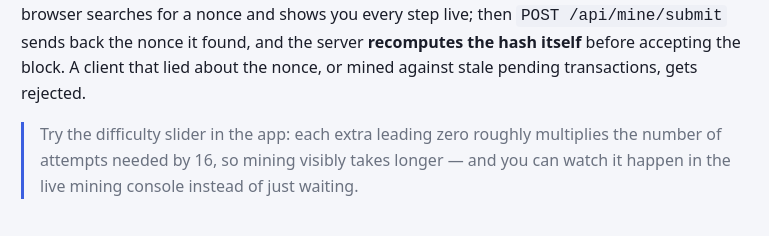
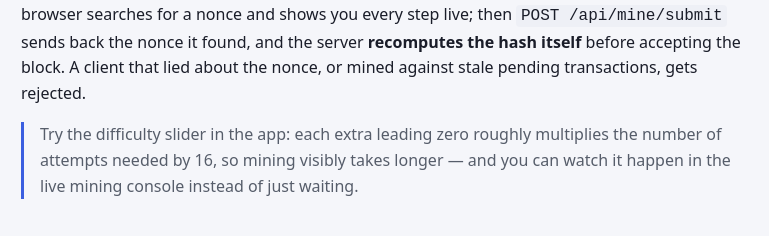
Before and after one commit to masghar/blockchain, a website: page tutorial.html in a window 1280 px wide. Shown: the part 2469-2705 px from the top of the page, 251-1020 px from the left. Drawn offline with Linux system fonts and the light colour scheme.

Commit message:
fix: address final review findings on light-theme/solved-proof branch
- Close the cancel-during-submit race: finishMiningSuccess now
  unconditionally re-asserts consoleActive/consoleResult visibility
  before rendering the solved summary, and the mining worker's
  'found' handler hides the cancel button immediately so a stale
  click can no longer produce a false 'cancelled' state after a
  block was actually mined and accepted.
- Stop mislabeling attempts as a hashes/sec rate when elapsedMs
  measures as 0 (common at low difficulty, ~1ms Date.now()
  granularity). renderSolvedSummary now reports 'too fast to
  measure precisely' and 'under 0.01s' instead of a fabricated
  number, and fixes the '1 attempts' singular/plural wording.
- Raise --good, --muted, and --amber (plus their derived tint
  values) to meet WCAG AA contrast against the light theme's
  panel and console backgrounds, applied consistently in
  public/styles.css and tutorial.html wherever each token is
  actually declared.

```diff
--- a/public/styles.css
+++ b/public/styles.css
@@ -3,15 +3,15 @@
   --panel: #ffffff;
   --console-bg: #eef0f6;
   --text: #1a1d29;
-  --muted: #6b7280;
+  --muted: #565d6a;
   --accent: #3b5fe0;
   --on-accent: #ffffff;
-  --good: #1a9d5c;
-  --good-tint: rgba(26, 157, 92, 0.14);
+  --good: #0f7a45;
+  --good-tint: rgba(15, 122, 69, 0.14);
   --bad: #d92d3f;
   --bad-tint: rgba(217, 45, 63, 0.14);
-  --amber: #b8720a;
-  --amber-tint: rgba(184, 114, 10, 0.16);
+  --amber: #8f5600;
+  --amber-tint: rgba(143, 86, 0, 0.16);
   --border: #dde1e8;
 }
 
--- a/tutorial.html
+++ b/tutorial.html
@@ -6,7 +6,7 @@
   <title>ChainDemo Tutorial</title>
   <style>
     :root {
-      --bg: #f5f6fa; --panel: #ffffff; --text: #1a1d29; --muted: #6b7280;
+      --bg: #f5f6fa; --panel: #ffffff; --text: #1a1d29; --muted: #565d6a;
       --accent: #3b5fe0; --border: #dde1e8; --code-bg: #eef0f6;
     }
     * { box-sizing: border-box; }
```
Also changed, not shown: public/app.js (+9 -3 lines).
